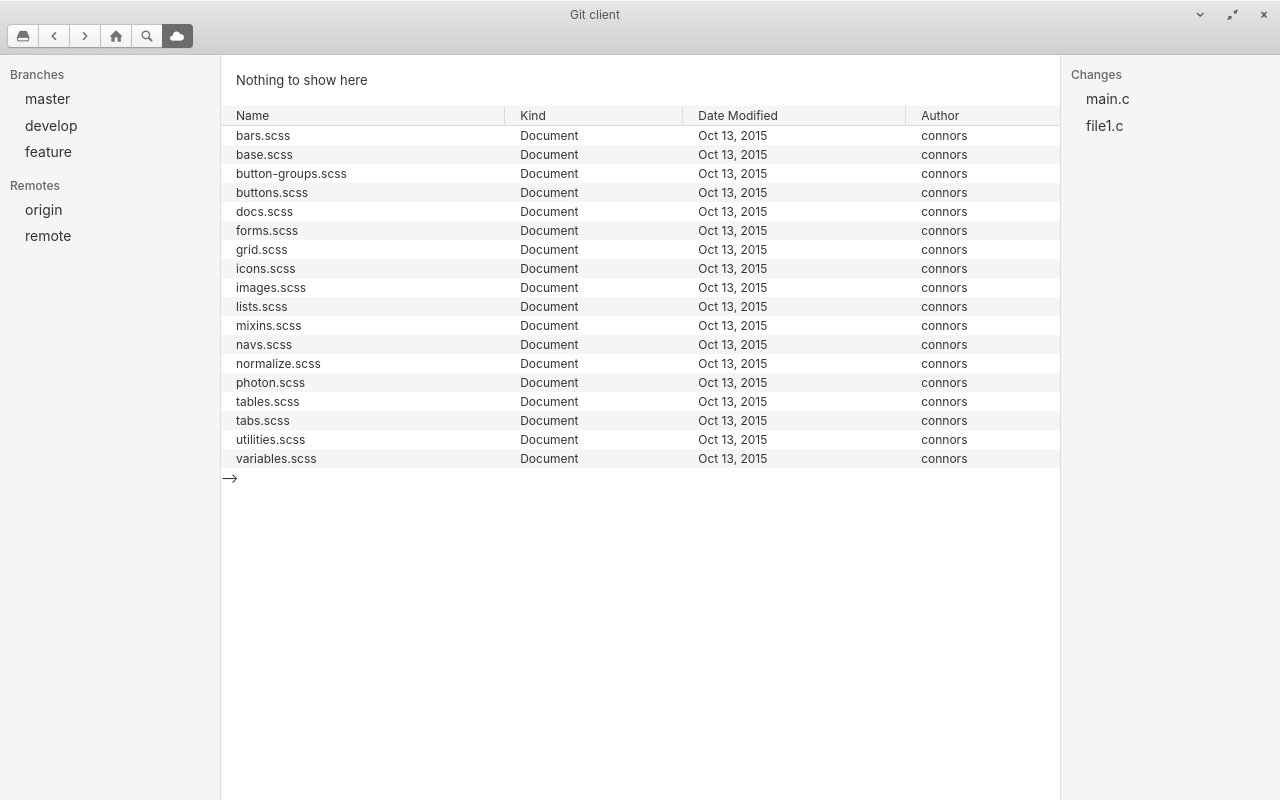
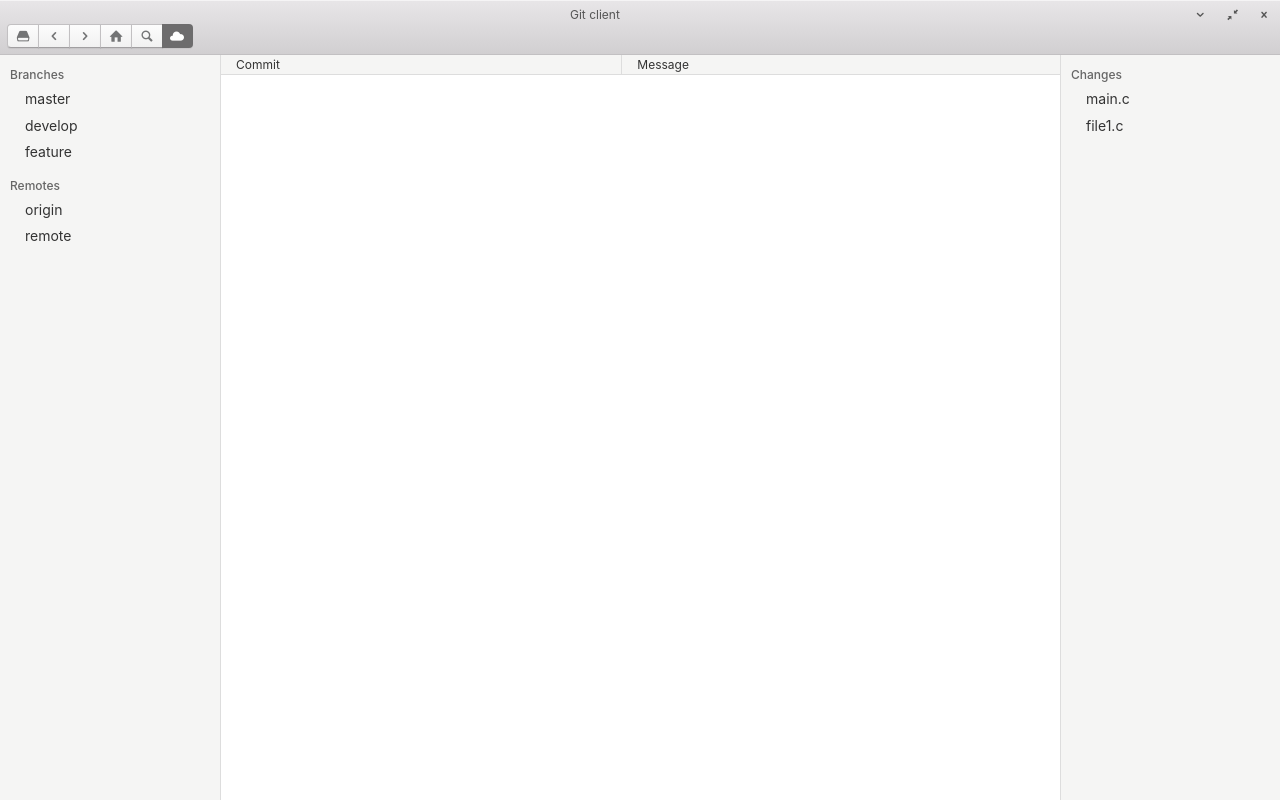
Before and after one commit to andersonmadeira/git-client, an Electron app: page assets/views/main.html in a window 1280 px wide. Drawn offline with Linux system fonts and the light colour scheme; no server answers.

Commit message:
Git log and adjusting repo open

```diff
--- a/assets/views/main.html
+++ b/assets/views/main.html
@@ -57,127 +57,16 @@
                 </div>
 
                 <div class="pane">
-                    <p id="msg-commit" style="margin: 15px">Nothing to show here</p>
-                <table id="table-commits" class="table-striped">
+                <table id="table-log" class="table-striped">
                     <thead>
                     <tr>
-                        <th>Name</th>
-                        <th>Kind</th>
-                        <th>Date Modified</th>
-                        <th>Author</th>
+                        <th>Commit</th>
+                        <th>Message</th>
                     </tr>
                     </thead>
                     <tbody>
-                    <tr>
-                        <td>bars.scss</td>
-                        <td>Document</td>
-                        <td>Oct 13, 2015</td>
-                        <td>connors</td>
-                    </tr>
-                    <tr>
-                        <td>base.scss</td>
-                        <td>Document</td>
-                        <td>Oct 13, 2015</td>
-                        <td>connors</td>
-                    </tr>
-                    <tr>
-                        <td>button-groups.scss</td>
-                        <td>Document</td>
-                        <td>Oct 13, 2015</td>
-                        <td>connors</td>
-                    </tr>
-                    <tr>
-                        <td>buttons.scss</td>
-                        <td>Document</td>
-                        <td>Oct 13, 2015</td>
-                        <td>connors</td>
-                    </tr>
-                    <tr>
-                        <td>docs.scss</td>
-                        <td>Document</td>
-                        <td>Oct 13, 2015</td>
-                        <td>connors</td>
-                    </tr>
-                    <tr>
-                        <td>forms.scss</td>
-                        <td>Document</td>
-                        <td>Oct 13, 2015</td>
-                        <td>connors</td>
-                    </tr>
-                    <tr>
-                        <td>grid.scss</td>
-                        <td>Document</td>
-                        <td>Oct 13, 2015</td>
-                        <td>connors</td>
-                    </tr>
-                    <tr>
-                        <td>icons.scss</td>
-                        <td>Document</td>
-                        <td>Oct 13, 2015</td>
-                        <td>connors</td>
-                    </tr>
-                    <tr>
-                        <td>images.scss</td>
-                        <td>Document</td>
-                        <td>Oct 13, 2015</td>
-                        <td>connors</td>
-                    </tr>
-                    <tr>
-                        <td>lists.scss</td>
-                        <td>Document</td>
-                        <td>Oct 13, 2015</td>
-                        <td>connors</td>
-                    </tr>
-                    <tr>
-                        <td>mixins.scss</td>
-                        <td>Document</td>
-                        <td>Oct 13, 2015</td>
-                        <td>connors</td>
-                    </tr>
-                    <tr>
-                        <td>navs.scss</td>
-                        <td>Document</td>
-                        <td>Oct 13, 2015</td>
-                        <td>connors</td>
-                    </tr>
-                    <tr>
-                        <td>normalize.scss</td>
-                        <td>Document</td>
-                        <td>Oct 13, 2015</td>
-                        <td>connors</td>
-                    </tr>
-                    <tr>
-                        <td>photon.scss</td>
-                        <td>Document</td>
-                        <td>Oct 13, 2015</td>
-                        <td>connors</td>
-                    </tr>
-                    <tr>
-                        <td>tables.scss</td>
-                        <td>Document</td>
-                        <td>Oct 13, 2015</td>
-                        <td>connors</td>
-                    </tr>
-                    <tr>
-                        <td>tabs.scss</td>
-                        <td>Document</td>
-                        <td>Oct 13, 2015</td>
-                        <td>connors</td>
-                    </tr>
-                    <tr>
-                        <td>utilities.scss</td>
-                        <td>Document</td>
-                        <td>Oct 13, 2015</td>
-                        <td>connors</td>
-                    </tr>
-                    <tr>
-                        <td>variables.scss</td>
-                        <td>Document</td>
-                        <td>Oct 13, 2015</td>
-                        <td>connors</td>
-                    </tr>
                     </tbody>
-                </table>-->
+                </table>
                 </div>
 
                 <div class="pane pane-sm sidebar">
@@ -210,8 +99,25 @@
                 ipcRenderer.send('repo:open');
             });
 
-            ipcRenderer.on('repo:selected', function(e, message) {
-                document.querySelector('#msg-commit').innerHTML = message;
+            ipcRenderer.on('repo:log', function(e, commits) {
+                var lines = document.querySelector('#table-log tbody');
+                lines.innerHTML = '';
+
+                for(i = 1; i <= commits.length; i++) {
+
+                    if ( commits[i].indexOf(' ') == -1 )
+                        continue;
+
+                    var tr = document.createElement('tr');
+                    var tdCommit = document.createElement('td');
+                    tdCommit.innerText = commits[i].slice(0, commits[i].indexOf(' '));
+                    var tdMessage = document.createElement('td');
+                    tdMessage.innerText = commits[i].slice(commits[i].indexOf(' ')+1);
+
+                    tr.appendChild(tdCommit);
+                    tr.appendChild(tdMessage);
+                    lines.appendChild(tr);
+                }
             });
         </script>
     </body>
--- a/main.js
+++ b/main.js
@@ -95,7 +95,7 @@ ipcMain.on('repo:open', function(e) {
         if ( filePath ) {
             git.repo.open(filePath[0]).then(function(isRepo) {
                 git.repo.log().then(function(lines) {
-                    winMain.webContents.send('repo:selected', lines);
+                    winMain.webContents.send('repo:log', lines);
                 }, console.err);
             }, function(err) {
                 dialog.showMessageBox(winMain, {
@@ -106,8 +106,8 @@ ipcMain.on('repo:open', function(e) {
                 }, function(response) {
                     // Confirmed to init repo
                     if (response == 0)
-                        git.repo.init(filePath[0]).then(function(response) {
-                            winMain.webContents.send('repo:selected', response);
+                        git.repo.init(filePath[0]).then(function(commits) {
+                            winMain.webContents.send('repo:log', commits);
                         },
                         function(err) {
                             dialog.showMessageBox(winMain, { type: 'error', message: err});
--- a/modules/git.js
+++ b/modules/git.js
@@ -2,6 +2,7 @@ const exec = require('child_process').exec;
 const path = require('path');
 const fs = require('fs');
 const which = require('which');
+const process = require('process');
 
 // private
 
@@ -18,7 +19,7 @@ function execute(command, callback) {
 };
 
 function exec_git(command, callback) {
-  execute(gitPath + ' ' + command, callback);
+  execute('git ' + command, callback);
 }
 
 // public
@@ -51,6 +52,7 @@ function open(directoryPath) {
       // Is dir
       else {
         activeRepoDir = directoryPath;
+        process.chdir(activeRepoDir);
         return resolve(true);
       }
     });
```
